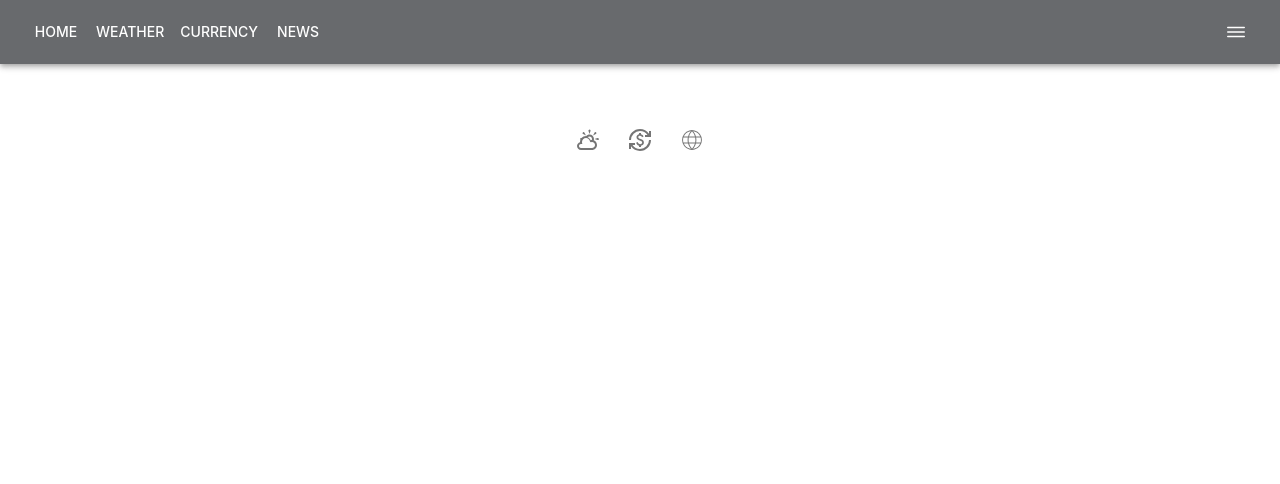
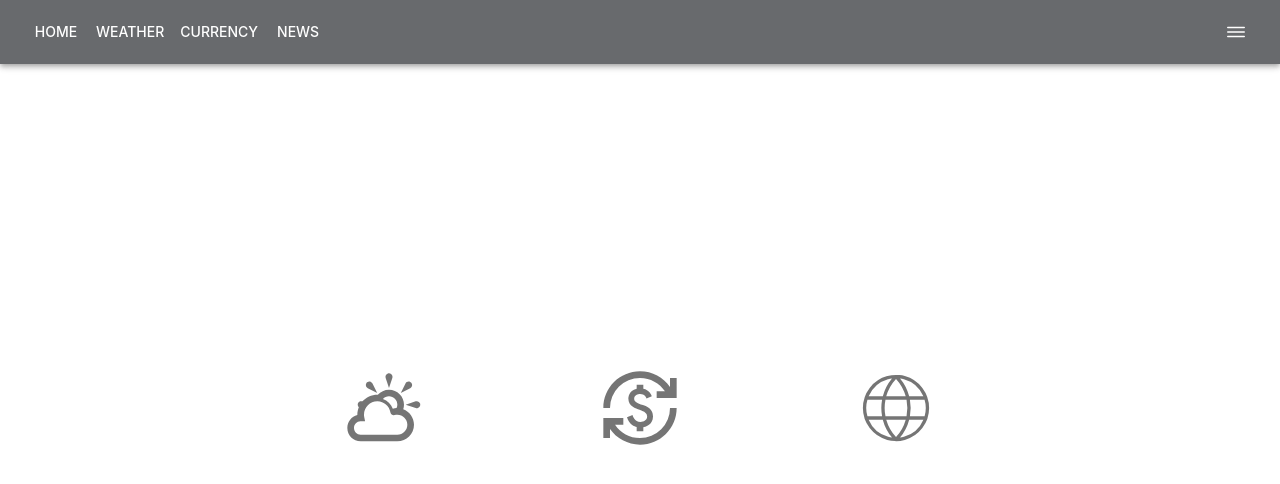
Before and after one commit to mmotamimi/training-task-var-team, a React (Vite) app: page / in a window 1280 px wide. Shown: the top 484 px of the page. Built offline with nearby package versions, Linux system fonts and the light colour scheme.

Commit message:
Adjust some styling like making the buttons bigger and centered

```diff
--- a/src/shared/layout/pageContainer.styles.ts
+++ b/src/shared/layout/pageContainer.styles.ts
@@ -15,16 +15,19 @@ export const content = css`
 
 export const hero = css`
   display: flex;
-  flex-direction: column;
+  justify-content: center;
   align-items: center;
-  gap: 16px;
-  padding: 32px 0;
-  text-align: center;
+  height: 80vh;
 `;
 
 export const actions = css`
   display: flex;
-  gap: 12px;
+  justify-content: center;
+  align-items: center;
   flex-wrap: wrap;
-  justify-content: center;
+  gap: clamp(10rem, 6vw, 48px);
+
+  & .MuiIconButton-root {
+    font-size: 80px;
+  }
 `;
```
